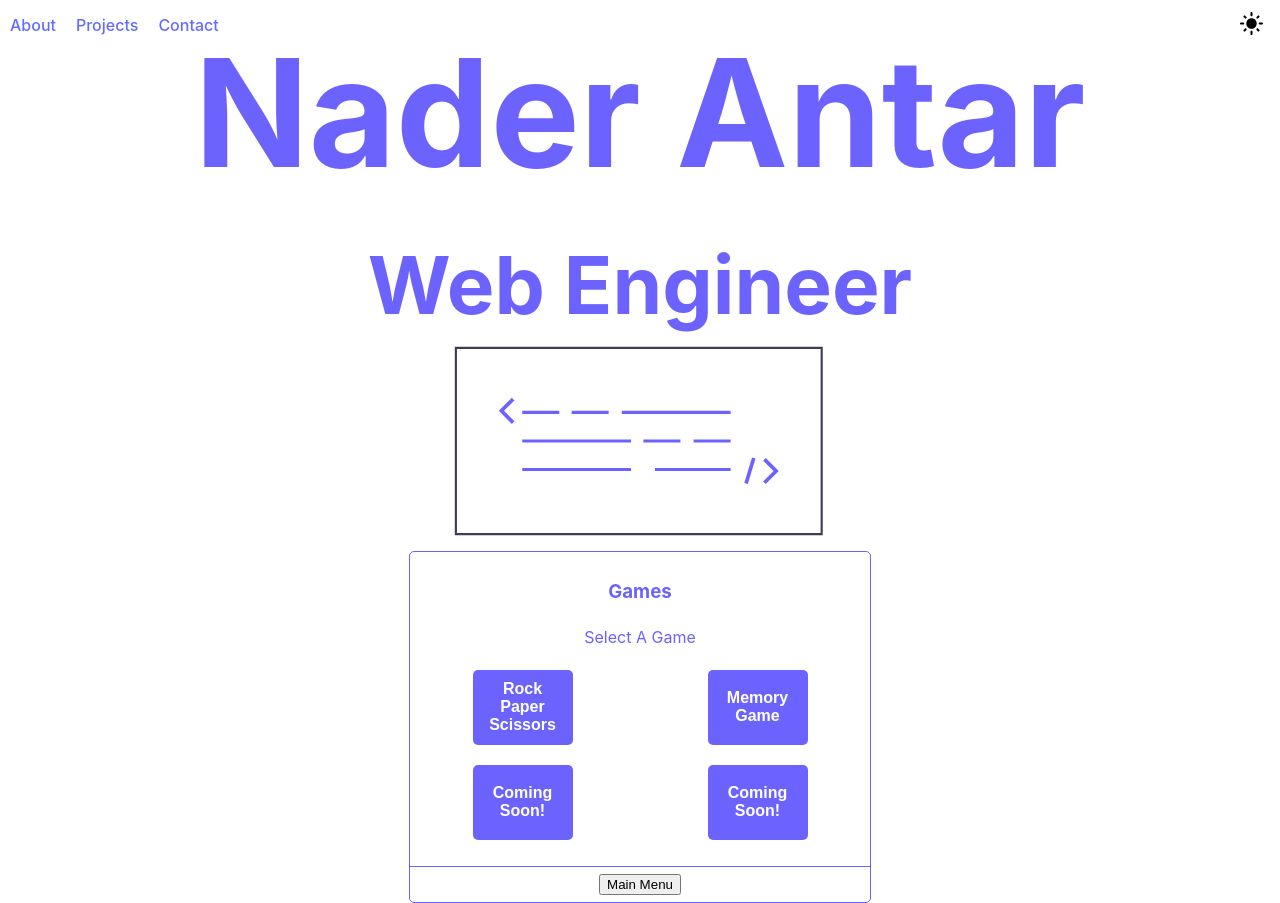
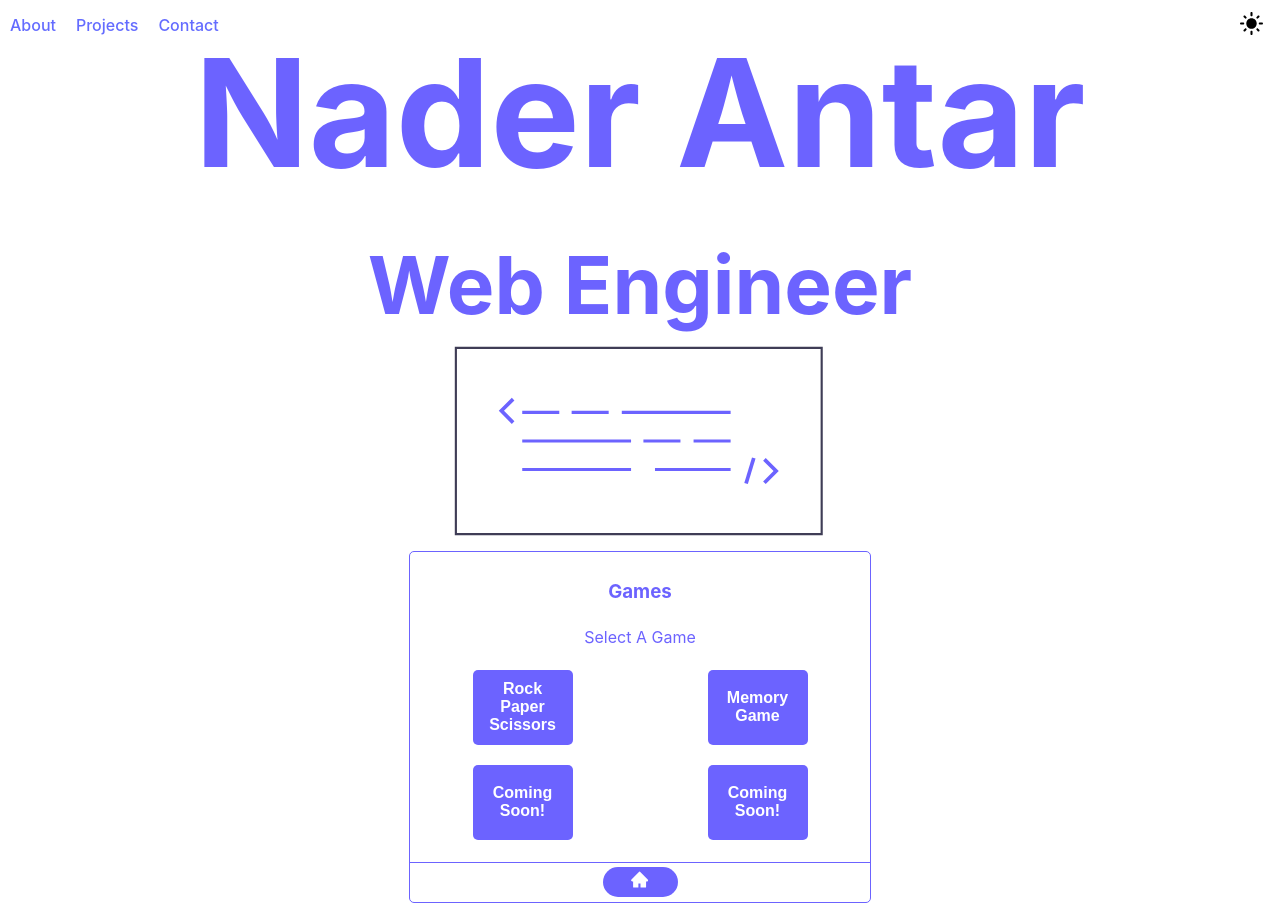
Before and after one commit to nadocodes/nader-antar, a React (Vite) app: page / in a window 1280 px wide. Built offline with nearby package versions, Linux system fonts and the light colour scheme.

Commit message:
updated styling of main menu button

```diff
--- a/package.json
+++ b/package.json
@@ -10,7 +10,8 @@
   },
   "dependencies": {
     "react": "^18.2.0",
-    "react-dom": "^18.2.0"
+    "react-dom": "^18.2.0",
+    "react-icons": "^4.8.0"
   },
   "devDependencies": {
     "@types/react": "^18.0.28",
--- a/src/containers/GamesConsole/GamesConsole.css
+++ b/src/containers/GamesConsole/GamesConsole.css
@@ -47,7 +47,7 @@
 
 .gameButton:active {
     background-color: #4F46E5;
-    box-shadow: 0 3px #666;
+    box-shadow: 0 2px #666;
     transform: translateY(2px);
 }
 
@@ -60,3 +60,25 @@
     width: 100%;
     border-top: 1px solid #6C63FF;
 }
+
+.menuButton {
+    background-color: #6C63FF;
+    border: none;
+    border-radius: 15px;
+    color: white;
+    cursor: pointer;
+    font-size: 1.2rem;
+    height: 30px;
+    width: 75px;
+    font-weight: bold;
+}
+
+.menuButton:hover {
+    background-color: #4F46E5;
+}
+
+.menuButton:active {
+    background-color: #4F46E5;
+    box-shadow: 0 1px #666;
+    transform: translateY(1px);
+}
--- a/src/containers/GamesConsole/GamesConsole.tsx
+++ b/src/containers/GamesConsole/GamesConsole.tsx
@@ -1,4 +1,5 @@
 import React, { useState, useEffect } from 'react'
+import { AiFillHome } from 'react-icons/ai'
 import './GamesConsole.css';
 
 export default function Games() {
@@ -41,7 +42,7 @@ export default function Games() {
           </div>}
       </div>
       <div className="controls">
-          <button className="menuButton" onClick={handleMenu}>Main Menu</button>
+          <button className="menuButton" onClick={handleMenu}><AiFillHome /></button>
       </div>
     </div>
   )
```
Also changed, not shown: 1 other file (tests, documents, lock files or other folders).
